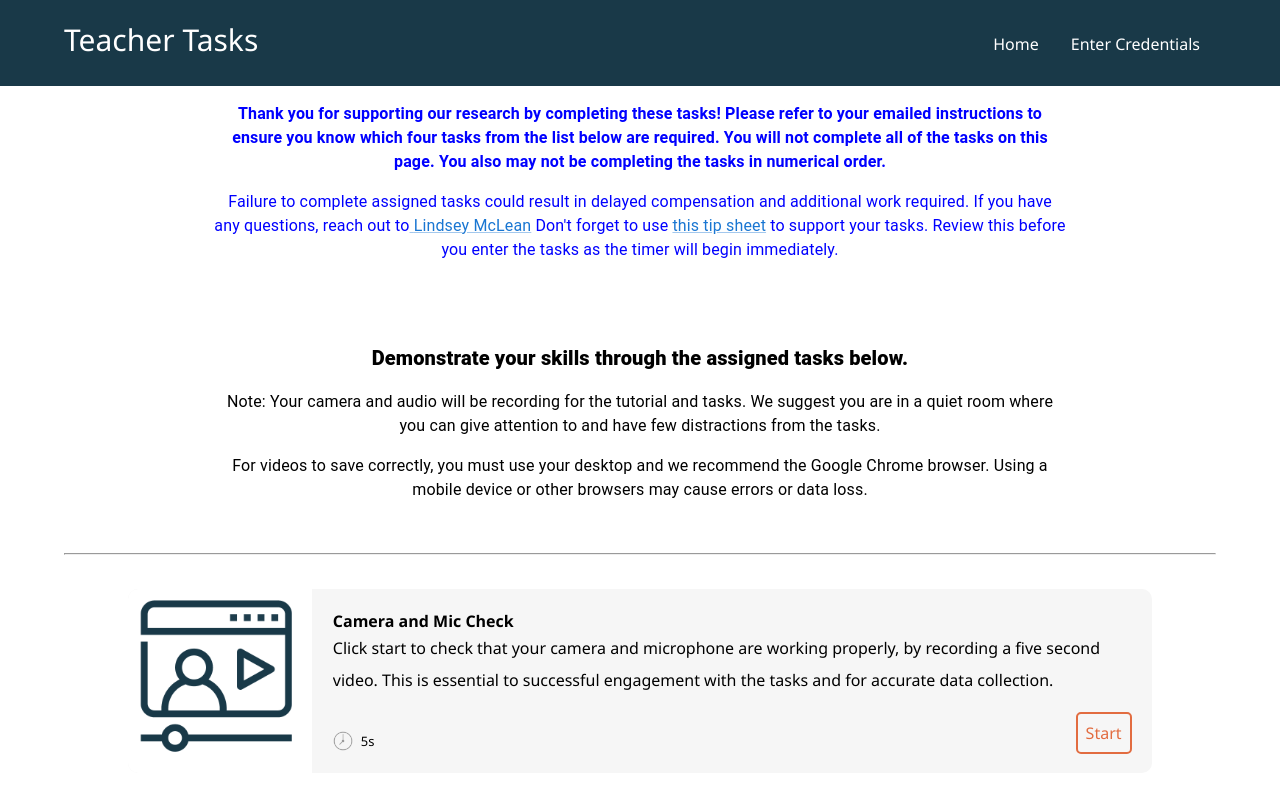
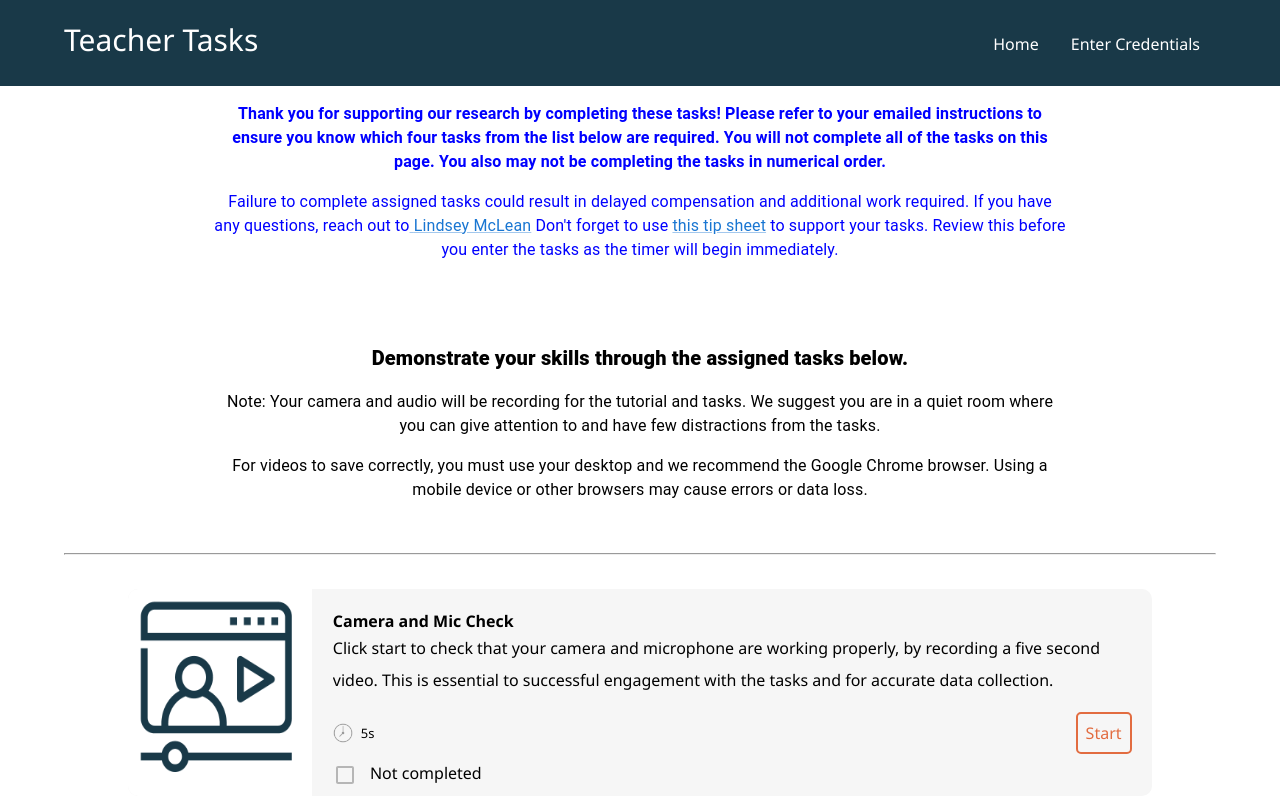
Before and after one commit to hicsail/tpat, a React (Create React App) app: page /#/login in a window 1280 px wide. Both pictures are taken after typing "Sample", "Sample", "Sample" into the empty fields and a click on the button "SUBMIT". Shown: the top 800 px of the page. Built offline with nearby package versions, Linux system fonts and the light colour scheme.

Commit message:
added local task completion tracking

```diff
--- a/package.json
+++ b/package.json
@@ -44,6 +44,7 @@
     "recordrtc": "^5.6.2",
     "styled-components": "^5.3.5",
     "typescript": "^4.7.4",
+    "usehooks-ts": "^2.9.1",
     "videojs-watermark": "^2.0.0",
     "watermark-component-for-react": "^1.0.0",
     "web-vitals": "^2.1.4"
--- a/src/components/Card.js
+++ b/src/components/Card.js
@@ -1,14 +1,19 @@
+import { Checkbox } from "@mui/material";
 import { Link } from "react-router-dom";
+import { useLocalStorage } from "usehooks-ts";
 import { SCREENS } from "../constants/screens";
 
 const Card = (props) => {
+  const [isCompleted, setIsCompleted] = useLocalStorage(props.id, false);
+  console.log("isCompleted", isCompleted);
+
   const buttonStyle = {
     border: "2px solid #e26c40",
     padding: "1%",
     color: "#e26c40",
     borderRadius: "5px",
     textDecoration: "none",
-    marginBottom: "2%",
+    // marginBottom: "2%",
   };
 
   console.log("CARD: id ", props.id);
@@ -54,7 +59,7 @@ const Card = (props) => {
           >
             {props.preview}
           </p>
-          <div></div>
+
           <div className="time-container">
             <img
               src={require("../images/Clock.png")}
@@ -70,14 +75,31 @@ const Card = (props) => {
             >
               {props.time}
             </p>
+
             <Link
               to={destination}
               style={buttonStyle}
               id={props.id}
               name="Start"
             >
-              Start
+              {isCompleted ? "Retake" : "Start"}
             </Link>
+          </div>
+          <div>
+            {isCompleted ? (
+              <>
+                <Checkbox
+                  defaultChecked
+                  color="success"
+                  style={{ paddingLeft: 0 }}
+                />
+                Completed
+              </>
+            ) : (
+              <>
+                <Checkbox disabled style={{ paddingLeft: 0 }} /> Not completed
+              </>
+            )}
           </div>
         </div>
       </div>
--- a/src/components/TaskView.tsx
+++ b/src/components/TaskView.tsx
@@ -22,6 +22,7 @@ import CircularProgress from "@material-ui/core/CircularProgress";
 import Box from "@mui/material/Box";
 import PositionedSnackbar from "./PositionedSnackbar";
 import VideoRecorder from "./VideoRecorder";
+import { useLocalStorage } from 'usehooks-ts'
 
 // enum for where webcam is being used.
 export enum WEBCAM_CONTEXT {
@@ -92,6 +93,8 @@ export default function TaskView(props: Props) {
   );
   const [uploadResultsMessage, setUploadResultsMessage] = useState("");
   const { user } = useContext(UserContext);
+  const [isCompleted, setIsCompleted] = useLocalStorage( props.task.id, false)
+
   const navigate = useNavigate();
 
   const task = props.task;
@@ -155,6 +158,8 @@ export default function TaskView(props: Props) {
         setUploadResultsMessage("Video was downloaded.");
       }
       setMode("completed");
+      // mark task as completed in local storage
+      setIsCompleted(true)
     } else {
       console.log("could not get recording. Blob:", blob);
       setUploadResultsMessage(failedUploadMessage);
--- a/src/config/config.ts
+++ b/src/config/config.ts
@@ -1,7 +1,7 @@
 const PREP_TIME_LIMIT = 300; //time *in secs* that user is allowed to spend prepping on a task. After time elapses, camera starts recording automatically
 const RECORDING_TIME_LIMIT = 300; // time *in secs* that user's task recording should last.  After time elapses, camera stops recording automatically and recording is uploaded
 const CAM_MIC_CHECK_TIME_LIMIT = 10;
-const APP_VERSION = "0.5.0";
+const APP_VERSION = "0.5.1";
 const isDevMode = false;
 const GOOGLE_FORM_URL =
   "https://docs.google.com/forms/d/1Mnu0o_Cr_U6k-ABraaq2lso6AK7bYcQAAISFHDeeTso";
--- a/src/hooks/useTaskHistory.tsx
+++ b/src/hooks/useTaskHistory.tsx
@@ -6,7 +6,6 @@ const TAG = "useTaskHistory.tsx ";
 const useTaskHistory = (taskId = -1) => {
   const [taskHistory, setTaskHistory] = useState<TaskHistory>({});
 
-  //  record firstViewed (in  attempt history ). TODO extract into a hook
   useEffect(() => {
     const taskHistoryString = localStorage.getItem(
       STORAGE_KEYS.TASK_ATTEMPT_HISTORY
--- a/src/pages/Task.tsx
+++ b/src/pages/Task.tsx
@@ -27,7 +27,6 @@ function Task() {
   const [taskHistory, setTaskHistory] = useState<TaskHistory>({});
 
   const TAG = "Task.tsx ";
-  // localStorage.removeItem(STORAGE_KEYS.TASK_ATTEMPT_HISTORY);
   //go to login page if user hasn't entered credentials yet
   useEffect(() => {
     if (!user) {
--- a/src/pages/TryItYourself.tsx
+++ b/src/pages/TryItYourself.tsx
@@ -84,6 +84,7 @@ function TryItYourself() {
                 previewImage={taskDetail.previewImage}
                 time={taskDetail.time}
                 id={taskDetail.id}
+
               />
             );
           })}
```
Also changed, not shown: 1 other file (tests, documents, lock files or other folders).
